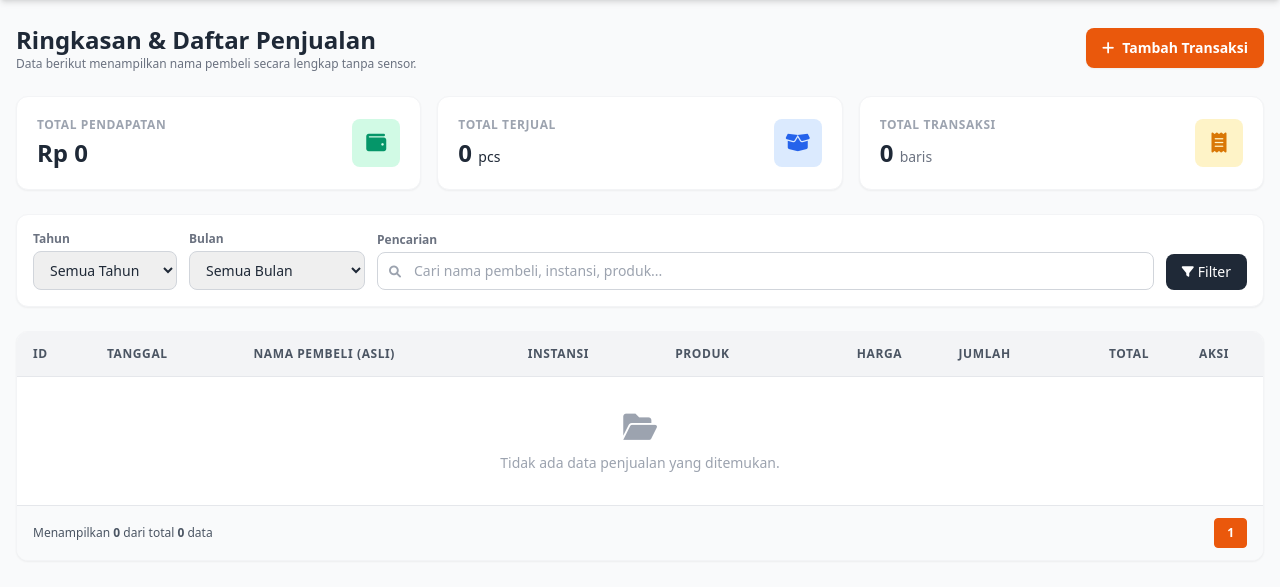
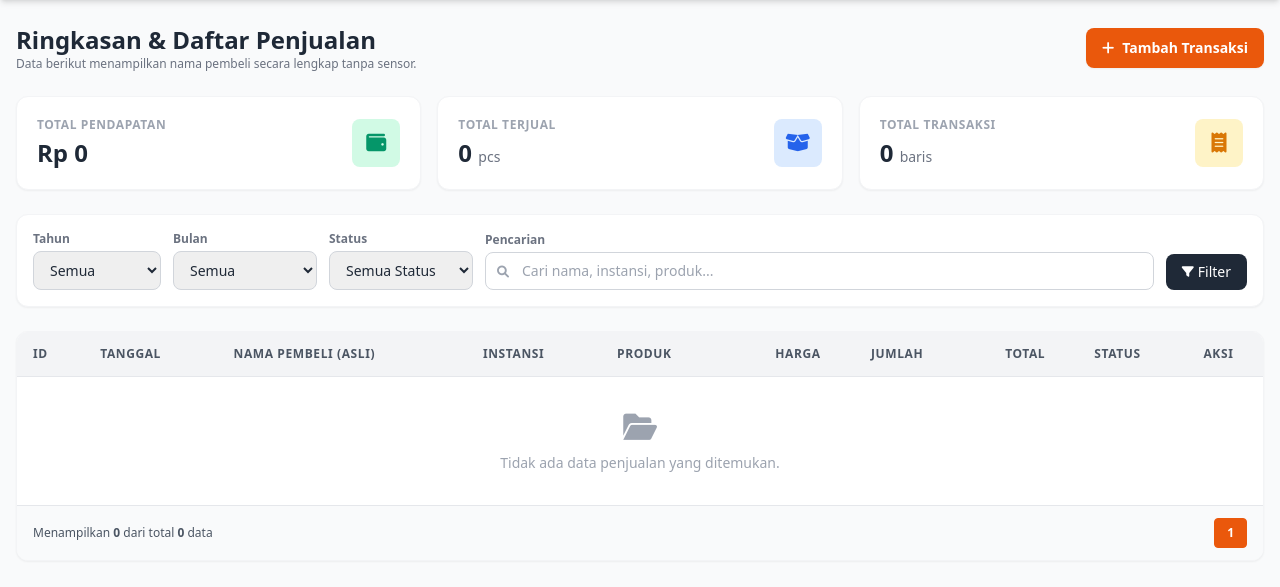
Before and after one commit to dapoerela85/demo, a PHP site: page /admin/index.php in a window 1280 px wide. Shown: the part 76-663 px from the top of the page. Run offline with PHP 8.4, Linux system fonts and the light colour scheme; the visitor is signed in with stand-in values (Sample User, id 1); data that the repository does not hold is empty; some libraries are stand-ins or nearby versions.

Commit message:
Update index.php

```diff
--- a/admin/index.php
+++ b/admin/index.php
@@ -2,14 +2,12 @@
 // admin/index.php
 require_once __DIR__ . '/auth.php';
 
-// Handle Action Delete (Bisa hapus Single Item atau Hapus Seluruh Transaksi Tanggal Tersebut)
 if ($_SERVER['REQUEST_METHOD'] === 'POST' && isset($_POST['action']) && $_POST['action'] === 'delete') {
     $deleteId = $_POST['id'] ?? null;
     $deleteAllGroup = $_POST['delete_group'] ?? '0';
 
     if ($deleteId) {
         if ($deleteAllGroup === '1') {
-            // Hapus seluruh pesanan atas nama & tanggal yang sama
             $targetStmt = $pdo->prepare("SELECT tgl, nama FROM penjualan WHERE id = ?");
             $targetStmt->execute([$deleteId]);
             $target = $targetStmt->fetch();
@@ -19,7 +17,6 @@ if ($_SERVER['REQUEST_METHOD'] === 'POST' && isset($_POST['action']) && $_POST['
                 $delGroupStmt->execute([$target['tgl'], $target['nama']]);
             }
         } else {
-            // Hapus single item
             $delStmt = $pdo->prepare("DELETE FROM penjualan WHERE id = ?");
             $delStmt->execute([$deleteId]);
         }
@@ -28,6 +25,7 @@ if ($_SERVER['REQUEST_METHOD'] === 'POST' && isset($_POST['action']) && $_POST['
     $queryString = http_build_query([
         'year' => $_GET['year'] ?? '',
         'month' => $_GET['month'] ?? '',
+        'status' => $_GET['status'] ?? '',
         'search' => $_GET['search'] ?? '',
         'page' => $_GET['page'] ?? 1
     ]);
@@ -35,15 +33,14 @@ if ($_SERVER['REQUEST_METHOD'] === 'POST' && isset($_POST['action']) && $_POST['
     exit;
 }
 
-// Filter Parameters
 $year   = $_GET['year'] ?? '';
 $month  = $_GET['month'] ?? '';
+$statusFilter = $_GET['status'] ?? '';
 $search = trim($_GET['search'] ?? '');
 $page   = max(1, intval($_GET['page'] ?? 1));
 $limit  = 10;
 $offset = ($page - 1) * $limit;
 
-// Query Construction
 $whereClause = "WHERE 1=1";
 $params = [];
 
@@ -55,6 +52,10 @@ if (!empty($month)) {
     $whereClause .= " AND MONTH(tgl) = :month";
     $params[':month'] = $month;
 }
+if (!empty($statusFilter)) {
+    $whereClause .= " AND status = :status";
+    $params[':status'] = $statusFilter;
+}
 if (!empty($search)) {
     $whereClause .= " AND (nama LIKE :s1 OR instansi LIKE :s2 OR nama_produk LIKE :s3)";
     $params[':s1'] = "%{$search}%";
@@ -62,18 +63,15 @@ if (!empty($search)) {
     $params[':s3'] = "%{$search}%";
 }
 
-// Count Total Rows
 $countStmt = $pdo->prepare("SELECT COUNT(*) FROM penjualan {$whereClause}");
 $countStmt->execute($params);
 $totalRows = $countStmt->fetchColumn();
 $totalPages = max(1, ceil($totalRows / $limit));
 
-// Fetch Data Penjualan
 $dataStmt = $pdo->prepare("SELECT *, (harga_produk * jumlah) AS total_harga FROM penjualan {$whereClause} ORDER BY tgl DESC, id DESC LIMIT {$limit} OFFSET {$offset}");
 $dataStmt->execute($params);
 $salesData = $dataStmt->fetchAll();
 
-// Hitung jumlah item dalam transaksi yang sama (Multi-Item Indicator)
 $itemCountMap = [];
 if (!empty($salesData)) {
     $keys = array_map(function($r) {
@@ -89,17 +87,45 @@ if (!empty($salesData)) {
     }
 }
 
-// Summary
 $summaryStmt = $pdo->prepare("SELECT SUM(harga_produk * jumlah) AS total_revenue, SUM(jumlah) AS total_items, COUNT(*) AS total_trx FROM penjualan {$whereClause}");
 $summaryStmt->execute($params);
 $summary = $summaryStmt->fetch();
 ?>
-<?php include 'include/header.php'; ?>
-<?php include 'include/navigation.php'; ?>
+<!DOCTYPE html>
+<html lang="id">
+<head>
+    <meta charset="UTF-8">
+    <meta name="viewport" content="width=device-width, initial-scale=1.0">
+    <title>Dashboard Admin - Dapoer Ela 85</title>
+    <script src="https://cdn.tailwindcss.com"></script>
+    <link href="https://cdnjs.cloudflare.com/ajax/libs/font-awesome/6.0.0/css/all.min.css" rel="stylesheet">
+</head>
+<body class="bg-gray-50 text-gray-800 font-sans antialiased">
+
+    <header class="bg-gray-900 text-white shadow-md">
+        <div class="max-w-7xl mx-auto px-4 py-4 flex justify-between items-center">
+            <div class="flex items-center space-x-3">
+                <div class="bg-orange-600 p-2 rounded-lg text-white font-bold text-lg">
+                    <i class="fas fa-user-shield"></i>
+                </div>
+                <div>
+                    <h1 class="text-lg font-bold leading-tight">Admin Panel - Dapoer Ela 85</h1>
+                    <p class="text-xs text-gray-400">Kelola Seluruh Data Penjualan Internal</p>
+                </div>
+            </div>
+            <div class="flex items-center space-x-3">
+                <a href="../index.php" target="_blank" class="text-xs bg-gray-800 hover:bg-gray-700 text-gray-200 px-3 py-2 rounded-lg border border-gray-700 transition flex items-center gap-1">
+                    <i class="fas fa-external-link-alt"></i> Lihat Web Publik
+                </a>
+                <a href="logout.php" onclick="return confirm('Apakah Anda yakin ingin keluar?')" class="text-xs bg-red-600 hover:bg-red-700 text-white px-3 py-2 rounded-lg font-semibold transition flex items-center gap-1">
+                    <i class="fas fa-sign-out-alt"></i> Keluar
+                </a>
+            </div>
+        </div>
+    </header>
 
     <main class="max-w-7xl mx-auto px-4 py-6 space-y-6">
 
-        <!-- Header Action -->
         <div class="flex flex-col sm:flex-row sm:items-center justify-between gap-4">
             <div>
                 <h2 class="text-2xl font-bold text-gray-800">Ringkasan & Daftar Penjualan</h2>
@@ -110,7 +136,6 @@ $summary = $summaryStmt->fetch();
             </a>
         </div>
 
-        <!-- KPI Cards -->
         <div class="grid grid-cols-1 md:grid-cols-3 gap-4">
             <div class="bg-white p-5 rounded-xl shadow-sm border border-gray-100 flex items-center justify-between">
                 <div>
@@ -125,7 +150,7 @@ $summary = $summaryStmt->fetch();
             <div class="bg-white p-5 rounded-xl shadow-sm border border-gray-100 flex items-center justify-between">
                 <div>
                     <p class="text-xs font-semibold text-gray-400 uppercase tracking-wider">Total Terjual</p>
-                    <h3 class="text-2xl font-bold text-gray-800 mt-1"><?= number_format($summary['total_items'] ?? 0, 0, ',', '.') ?> <span class="text-sm font-normal txt-gray-500">pcs</span></h3>
+                    <h3 class="text-2xl font-bold text-gray-800 mt-1"><?= number_format($summary['total_items'] ?? 0, 0, ',', '.') ?> <span class="text-sm font-normal text-gray-500">pcs</span></h3>
                 </div>
                 <div class="w-12 h-12 bg-blue-100 text-blue-600 rounded-lg flex items-center justify-center text-xl">
                     <i class="fas fa-box-open"></i>
@@ -146,20 +171,20 @@ $summary = $summaryStmt->fetch();
         <!-- Filter Bar -->
         <div class="bg-white p-4 rounded-xl shadow-sm border border-gray-100">
             <form method="GET" class="flex flex-wrap md:flex-nowrap gap-3 items-end">
-                <div class="w-full md:w-36">
+                <div class="w-full md:w-32">
                     <label class="block text-xs font-semibold text-gray-500 mb-1">Tahun</label>
                     <select name="year" onchange="this.form.submit()" class="w-full border border-gray-300 rounded-lg px-3 py-2 text-sm focus:ring-2 focus:ring-orange-500 focus:outline-none">
-                        <option value="">Semua Tahun</option>
+                        <option value="">Semua</option>
                         <?php for ($y = 2024; $y <= 2027; $y++): ?>
                             <option value="<?= $y ?>" <?= $year == $y ? 'selected' : '' ?>><?= $y ?></option>
                         <?php endfor; ?>
                     </select>
                 </div>
 
-                <div class="w-full md:w-44">
+                <div class="w-full md:w-36">
                     <label class="block text-xs font-semibold text-gray-500 mb-1">Bulan</label>
                     <select name="month" onchange="this.form.submit()" class="w-full border border-gray-300 rounded-lg px-3 py-2 text-sm focus:ring-2 focus:ring-orange-500 focus:outline-none">
-                        <option value="">Semua Bulan</option>
+                        <option value="">Semua</option>
                         <?php
                         $months = [1=>'Januari', 'Februari', 'Maret', 'April', 'Mei', 'Juni', 'Juli', 'Agustus', 'September', 'Oktober', 'November', 'Desember'];
                         foreach ($months as $mNum => $mName):
@@ -169,10 +194,19 @@ $summary = $summaryStmt->fetch();
                     </select>
                 </div>
 
+                <div class="w-full md:w-36">
+                    <label class="block text-xs font-semibold text-gray-500 mb-1">Status</label>
+                    <select name="status" onchange="this.form.submit()" class="w-full border border-gray-300 rounded-lg px-3 py-2 text-sm focus:ring-2 focus:ring-orange-500 focus:outline-none">
+                        <option value="">Semua Status</option>
+                        <option value="lunas" <?= $statusFilter === 'lunas' ? 'selected' : '' ?>>Lunas</option>
+                        <option value="belum lunas" <?= $statusFilter === 'belum lunas' ? 'selected' : '' ?>>Belum Lunas</option>
+                    </select>
+                </div>
+
                 <div class="w-full md:flex-1">
                     <label class="block text-xs font-semibold text-gray-500 mb-1">Pencarian</label>
                     <div class="relative">
-                        <input type="text" name="search" value="<?= htmlspecialchars($search) ?>" placeholder="Cari nama pembeli, instansi, produk..." class="w-full border border-gray-300 rounded-lg pl-9 pr-3 py-2 text-sm focus:ring-2 focus:ring-orange-500 focus:outline-none">
+                        <input type="text" name="search" value="<?= htmlspecialchars($search) ?>" placeholder="Cari nama, instansi, produk..." class="w-full border border-gray-300 rounded-lg pl-9 pr-3 py-2 text-sm focus:ring-2 focus:ring-orange-500 focus:outline-none">
                         <i class="fas fa-search absolute left-3 top-3 text-gray-400 text-xs"></i>
                     </div>
                 </div>
@@ -181,7 +215,7 @@ $summary = $summaryStmt->fetch();
                     <button type="submit" class="bg-gray-800 hover:bg-gray-900 text-white px-4 py-2 rounded-lg text-sm transition font-medium flex items-center gap-1">
                         <i class="fas fa-filter text-xs"></i> Filter
                     </button>
-                    <?php if ($year || $month || $search): ?>
+                    <?php if ($year || $month || $statusFilter || $search): ?>
                         <a href="index.php" class="bg-gray-200 hover:bg-gray-300 text-gray-700 px-4 py-2 rounded-lg text-sm transition flex items-center gap-1">
                             Reset
                         </a>
@@ -204,13 +238,14 @@ $summary = $summaryStmt->fetch();
                             <th class="py-3.5 px-4 text-right">Harga</th>
                             <th class="py-3.5 px-4 text-center">Jumlah</th>
                             <th class="py-3.5 px-4 text-right">Total</th>
+                            <th class="py-3.5 px-4 text-center">Status</th>
                             <th class="py-3.5 px-4 text-center">Aksi</th>
                         </tr>
                     </thead>
                     <tbody class="divide-y divide-gray-100">
                         <?php if (empty($salesData)): ?>
                             <tr>
-                                <td colspan="9" class="text-center py-8 text-gray-400">
+                                <td colspan="10" class="text-center py-8 text-gray-400">
                                     <i class="fas fa-folder-open text-3xl mb-2 block"></i>
                                     Tidak ada data penjualan yang ditemukan.
                                 </td>
@@ -226,7 +261,7 @@ $summary = $summaryStmt->fetch();
                                     <td class="py-3 px-4 font-bold text-gray-900">
                                         <?= htmlspecialchars($row['nama']) ?>
                                         <?php if ($groupCount > 1): ?>
-                                            <span class="inline-block ml-1 px-1.5 py-0.5 text-[10px] bg-orange-100 text-orange-700 font-medium rounded" title="<?= $groupCount ?> produk pada tanggal ini">
+                                            <span class="inline-block ml-1 px-1.5 py-0.5 text-[10px] bg-orange-100 text-orange-700 font-medium rounded">
                                                 <?= $groupCount ?> Item
                                             </span>
                                         <?php endif; ?>
@@ -236,18 +271,21 @@ $summary = $summaryStmt->fetch();
                                     <td class="py-3 px-4 text-right"><?= formatRupiah($row['harga_produk']) ?></td>
                                     <td class="py-3 px-4 text-center font-semibold"><?= $row['jumlah'] ?></td>
                                     <td class="py-3 px-4 text-right font-bold text-orange-600"><?= formatRupiah($row['total_harga']) ?></td>
+                                    <td class="py-3 px-4 text-center whitespace-nowrap">
+                                        <?= renderStatusBadge($row['status'] ?? 'lunas') ?>
+                                    </td>
                                     <td class="py-3 px-4 text-center whitespace-nowrap space-x-1">
-                                        <a href="detail-transaksi.php?id=<?= $row['id'] ?>" class="bg-gray-100 hover:bg-gray-200 text-gray-700 p-2 rounded-lg text-xs transition inline-block" title="Lihat Detail & Riwayat">
+                                        <a href="detail-transaksi.php?id=<?= $row['id'] ?>" class="bg-gray-100 hover:bg-gray-200 text-gray-700 p-2 rounded-lg text-xs transition inline-block">
                                             <i class="fas fa-eye text-blue-600"></i>
                                         </a>
-                                        <a href="edit-transaksi.php?id=<?= $row['id'] ?>" class="bg-gray-100 hover:bg-gray-200 text-gray-700 p-2 rounded-lg text-xs transition inline-block" title="Edit Multi-Produk Transaksi Ini">
+                                        <a href="edit-transaksi.php?id=<?= $row['id'] ?>" class="bg-gray-100 hover:bg-gray-200 text-gray-700 p-2 rounded-lg text-xs transition inline-block">
                                             <i class="fas fa-edit text-amber-600"></i>
                                         </a>
                                         <form method="POST" class="inline-block" onsubmit="return confirmDelete(<?= $row['id'] ?>, '<?= htmlspecialchars($row['nama']) ?>', <?= $groupCount ?>);">
                                             <input type="hidden" name="action" value="delete">
                                             <input type="hidden" name="id" value="<?= $row['id'] ?>">
                                             <input type="hidden" name="delete_group" id="delete_group_<?= $row['id'] ?>" value="0">
-                                            <button type="submit" class="bg-gray-100 hover:bg-red-50 text-red-600 p-2 rounded-lg text-xs transition" title="Hapus Data">
+                                            <button type="submit" class="bg-gray-100 hover:bg-red-50 text-red-600 p-2 rounded-lg text-xs transition">
                                                 <i class="fas fa-trash-alt"></i>
                                             </button>
                                         </form>
@@ -259,7 +297,6 @@ $summary = $summaryStmt->fetch();
                 </table>
             </div>
 
-            <!-- Pagination -->
             <div class="px-4 py-3 bg-gray-50 border-t border-gray-200 flex flex-wrap justify-between items-center gap-2 text-xs text-gray-600">
                 <span>Menampilkan <b><?= count($salesData) ?></b> dari total <b><?= $totalRows ?></b> data</span>
 
@@ -296,5 +333,5 @@ $summary = $summaryStmt->fetch();
             return confirm('Apakah Anda yakin ingin menghapus baris transaksi #' + id + '?');
         }
     </script>
-
-<?php include 'include/footer.php'; ?>
+</body>
+</html>
```
